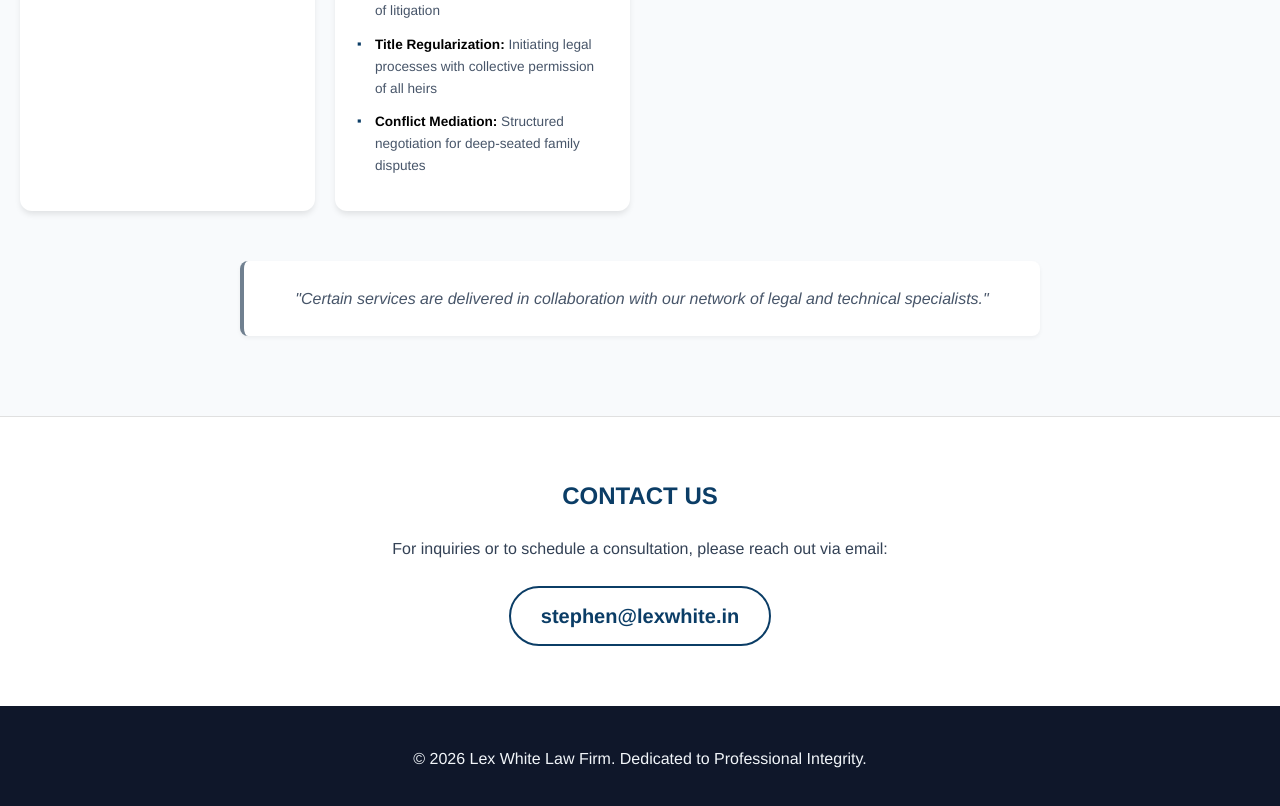
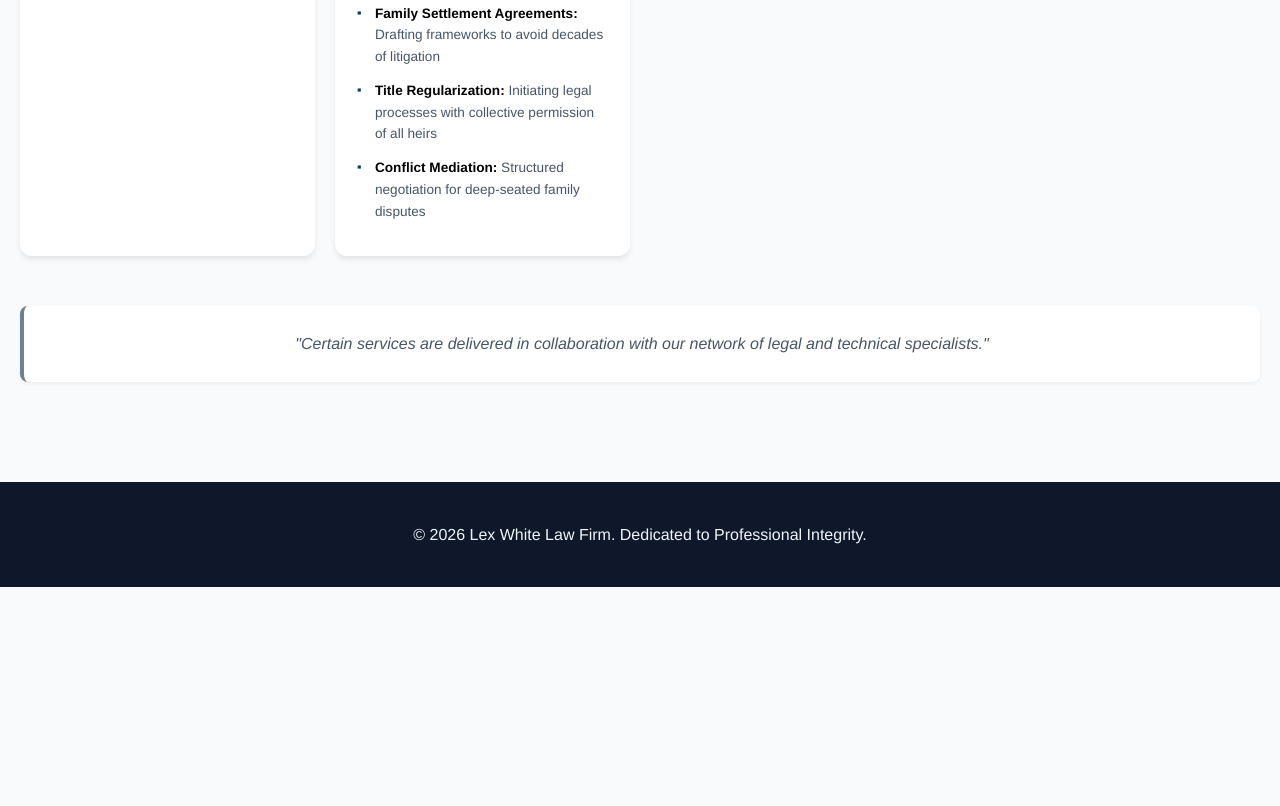
Before and after one commit to stephenlexwhite/lexwhiteMain, a plain HTML site: page index.html in a window 1280 px wide. Shown: the part 1544-2350 px from the top of the page. After the commit the page ends 2131 px from the top, so only its background shows below. Drawn offline with Linux system fonts and the light colour scheme.

Commit message:
Add files via upload

```diff
--- a/index.html
+++ b/index.html
@@ -42,6 +42,16 @@
             max-width: 220px;
             height: auto;
             display: inline-block;
+        }
+
+        .tagline {
+            display: block;
+            margin-top: 15px;
+            font-size: 1.2rem;
+            color: var(--accent-silver);
+            font-style: italic;
+            font-family: "Georgia", serif;
+            letter-spacing: 0.5px;
         }
 
         .divider {
@@ -115,9 +125,8 @@
 
         .disclaimer-box {
             text-align: center;
-            margin: 40px auto;
+            margin-top: 40px;
             padding: 25px;
-            max-width: 800px;
             background-color: #ffffff;
             border-radius: 8px;
             border-left: 4px solid var(--accent-silver);
@@ -126,42 +135,12 @@
             box-shadow: 0 2px 4px rgba(0,0,0,0.05);
         }
 
-        /* Contact Section */
-        .contact-section {
-            text-align: center;
-            padding: 60px 20px;
-            background-color: #ffffff;
-            border-top: 1px solid var(--border-light);
-        }
-
-        .contact-section h2 {
-            color: var(--primary-navy);
-            margin-bottom: 20px;
-            text-transform: uppercase;
-        }
-
-        .email-link {
-            display: inline-block;
-            font-size: 1.25rem;
-            color: var(--primary-navy);
-            text-decoration: none;
-            font-weight: bold;
-            border: 2px solid var(--primary-navy);
-            padding: 12px 30px;
-            border-radius: 50px;
-            transition: all 0.3s ease;
-        }
-
-        .email-link:hover {
-            background-color: var(--primary-navy);
-            color: #ffffff;
-        }
-
         footer {
             background-color: #0f172a;
             color: #f1f5f9;
             text-align: center;
             padding: 40px 20px;
+            margin-top: 60px;
         }
 
         strong {
@@ -179,6 +158,7 @@
         <h1 class="firm-name">Lex White Law Firm</h1>
         <div class="logo-container">
             <img src="lexwhite-logo.png" alt="Lex White Law Firm Official Logo" onerror="this.alt='Logo File lexwhite-logo.png missing';">
+            <span class="tagline">"Your Legal Humsafar in Challenging Times"</span>
         </div>
         <div class="divider"></div>
     </header>
@@ -265,13 +245,8 @@
         <div class="disclaimer-box">
             <p>"Certain services are delivered in collaboration with our network of legal and technical specialists."</p>
         </div>
+
     </main>
-
-    <section class="contact-section">
-        <h2>Contact Us</h2>
-        <p style="margin-bottom: 25px;">For inquiries or to schedule a consultation, please reach out via email:</p>
-        <a href="mailto:stephen@lexwhite.in" class="email-link">stephen@lexwhite.in</a>
-    </section>
 
     <footer>
         <p>&copy; 2026 Lex White Law Firm. Dedicated to Professional Integrity.</p>
```
